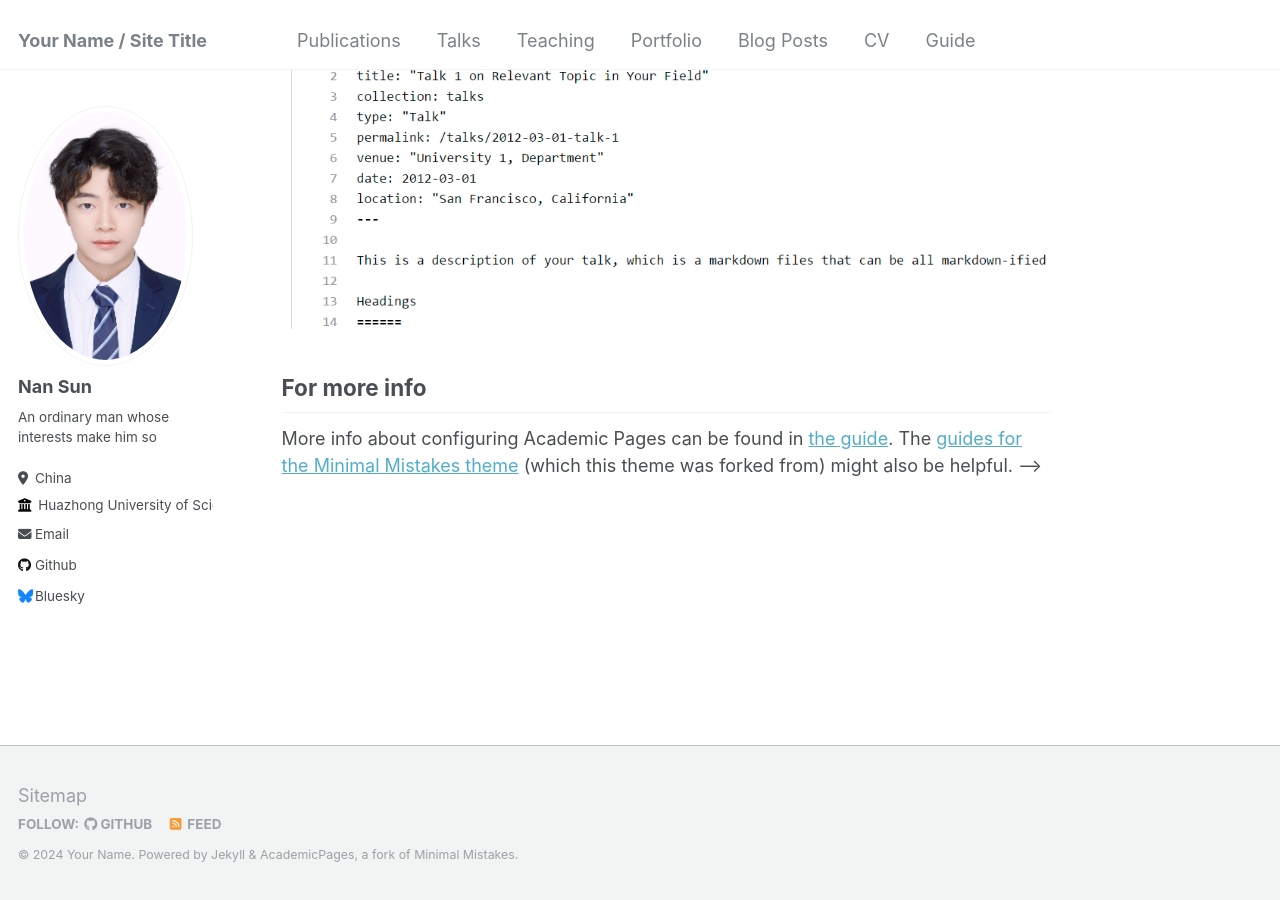
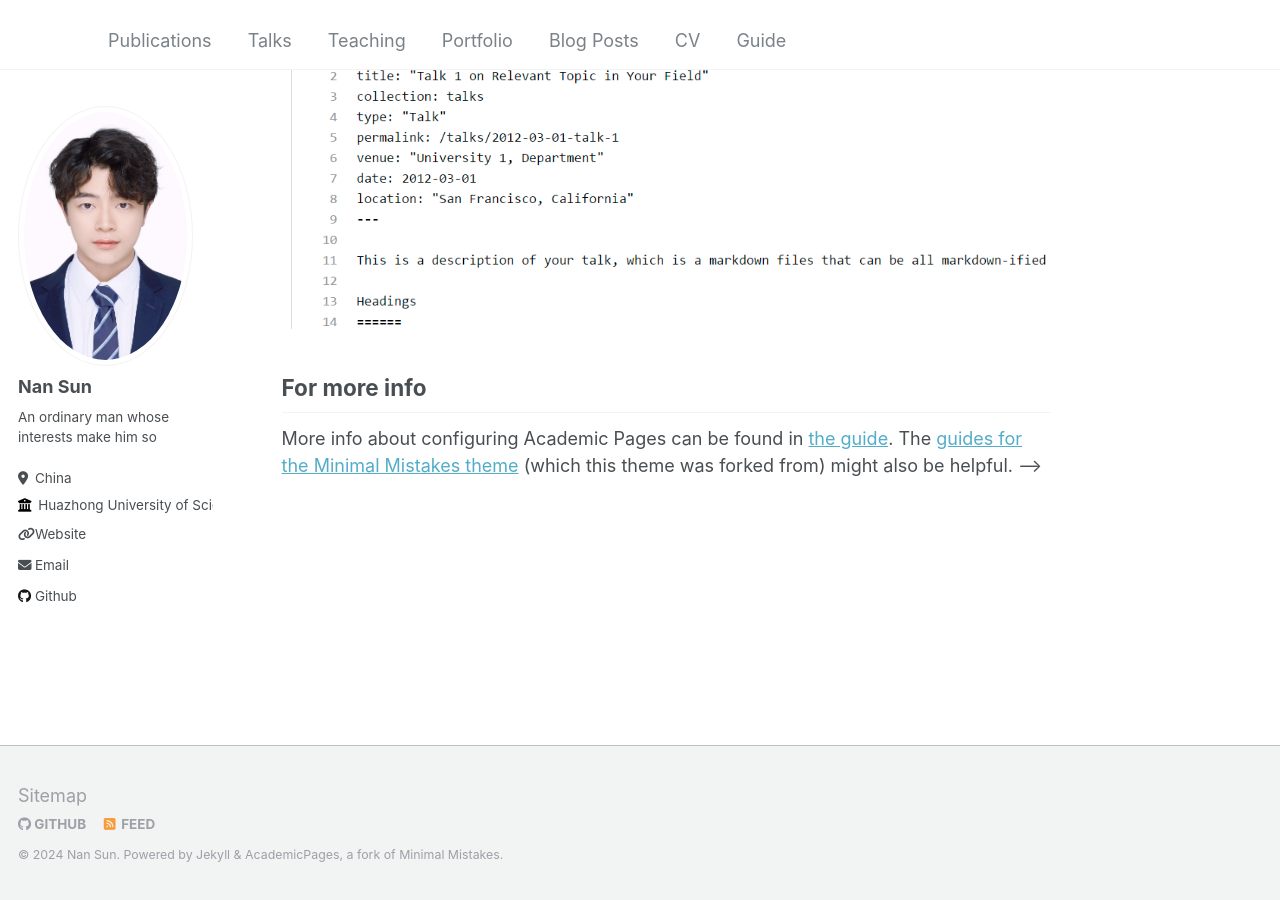
Before and after one commit to FALLANGELZOU/fallangelzou.github.io, a Jekyll site: the page built from _pages/about.md, in a window 1280 px wide and 900 px high, scrolled down 2764 px. Built offline with Jekyll 4.4.1, drawn with Linux system fonts in a browser that asks for light colours.

Commit message:
modify config

```diff
--- a/_config.yml
+++ b/_config.yml
@@ -7,14 +7,14 @@
 # server process.
 
 # Basic Site Settings
-locale                   : "en-US"
-title                    : "Your Name / Site Title"
+locale                   : "zh"
+title                    : ""
 title_separator          : "-"
-name                     : &name "Your Name"
-description              : &description "personal description"
-url                      : https://academicpages.github.io # the base hostname & protocol for your site e.g. "https://mmistakes.github.io"
+name                     : &name "Nan Sun"
+description              : &description "An ordinary man whose interests make him so"
+url                      : https://fallangelzou.github.io/light_sun # the base hostname & protocol for your site e.g. "https://mmistakes.github.io"
 baseurl                  : "" # the subpath of your site, e.g. "/blog"
-repository               : "academicpages/academicpages.github.io"
+repository               : # "academicpages/academicpages.github.io"
 
 # Site Author - The following control what appear as part of the author content on the side bar.
 #               If a field is blank the icon and link will not appear, otherwise it will be shown.
@@ -27,7 +27,7 @@ author:
   bio              : "An ordinary man whose interests make him so"
   location         : "China"
   employer         : "Huazhong University of Science and Technology"
-  uri              : # URL
+  uri              : https://fallangelzou.github.io/light_sun
   email            : "sunnan@hust.edu.cn"
 
   # Academic websites
@@ -48,7 +48,7 @@ author:
   stackoverflow    : # User number or user number and name (i.e., use "1" or "1/jeff-atwood")
 
   # Social media
-  bluesky          : "bsky.app" # Replace this with you Bluesky username
+  bluesky          : # "bsky.app" # Replace this with you Bluesky username
   facebook         : # Username
   flickr           : # Username
   foursquare       : # Username
```
